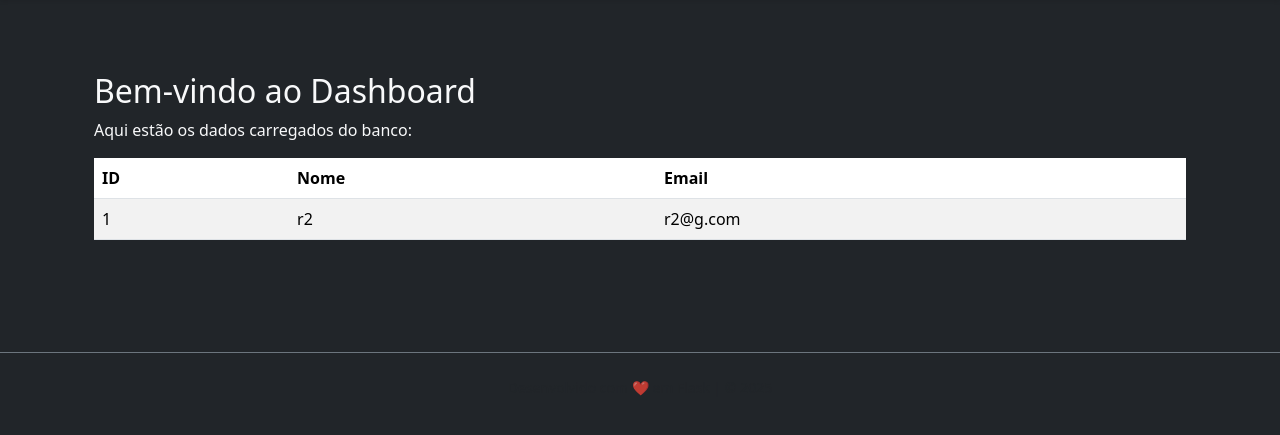
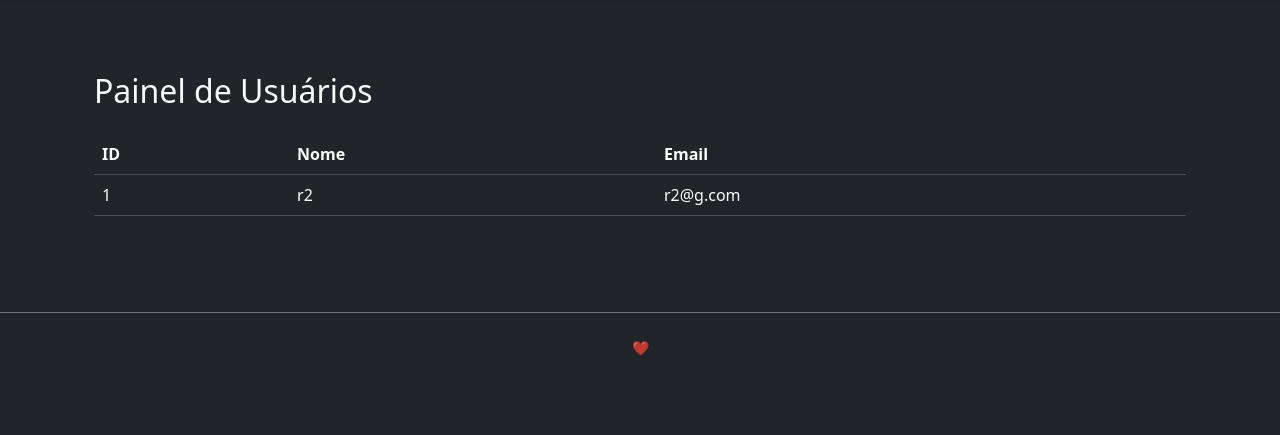
Before and after one commit to rdralves/.app_web_flask, a Flask app: page /dashboard in a window 1280 px wide. Shown: the part 62-497 px from the top of the page. Run offline with Flask 3, Linux system fonts and the light colour scheme; a user stored in the database is signed in.

Commit message:
Melhorando a aparencia do projeto, iniciando com o dashboard.html

```diff
--- a/app/templates/dashboard.html
+++ b/app/templates/dashboard.html
@@ -1,22 +1,16 @@
 {% extends 'base.html' %}
-
-{% block title %}
-Dashboard
-{% endblock %}
-
+{% block title %}Dashboard{% endblock %}
 {% block content %}
-<div class="container mt-4">
-    <h2>Bem-vindo ao Dashboard</h2>
-    <p>Aqui estão os dados carregados do banco:</p>
-
+<div class="container mt-4 fade-in">
+    <h2 class="mb-4 text-gradient">Painel de Usuários</h2>
     {% if dados %}
-    <table class="table table-striped">
-        <thead>
+    <div class="table-responsive glass">
+        <table class="table table-dark table-hover align-middle mb-0">
+            <thead class="table-gradient">
                 <tr>
                     <th>ID</th>
                     <th>Nome</th>
                     <th>Email</th>
-
                 </tr>
             </thead>
             <tbody>
@@ -25,13 +19,13 @@
                     <td>{{ item.id }}</td>
                     <td>{{ item.nome }}</td>
                     <td>{{ item.email }}</td>
-
                 </tr>
                 {% endfor %}
             </tbody>
         </table>
+    </div>
     {% else %}
-    <div class="alert alert-warning">Nenhum dado encontrado.</div>
+    <div class="alert alert-warning glass">Nenhum dado encontrado.</div>
     {% endif %}
 </div>
 {% endblock %}
```
Lines whose indentation alone changed are shown as unchanged.
